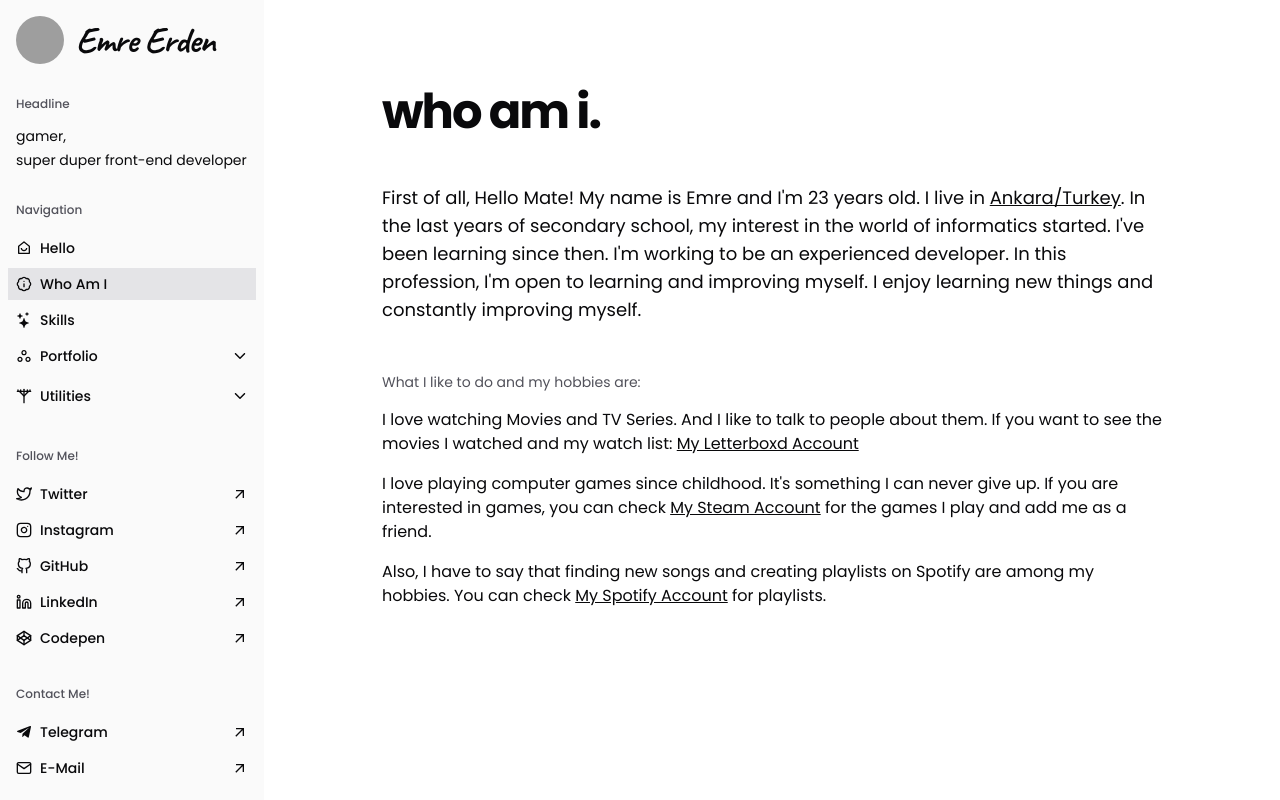
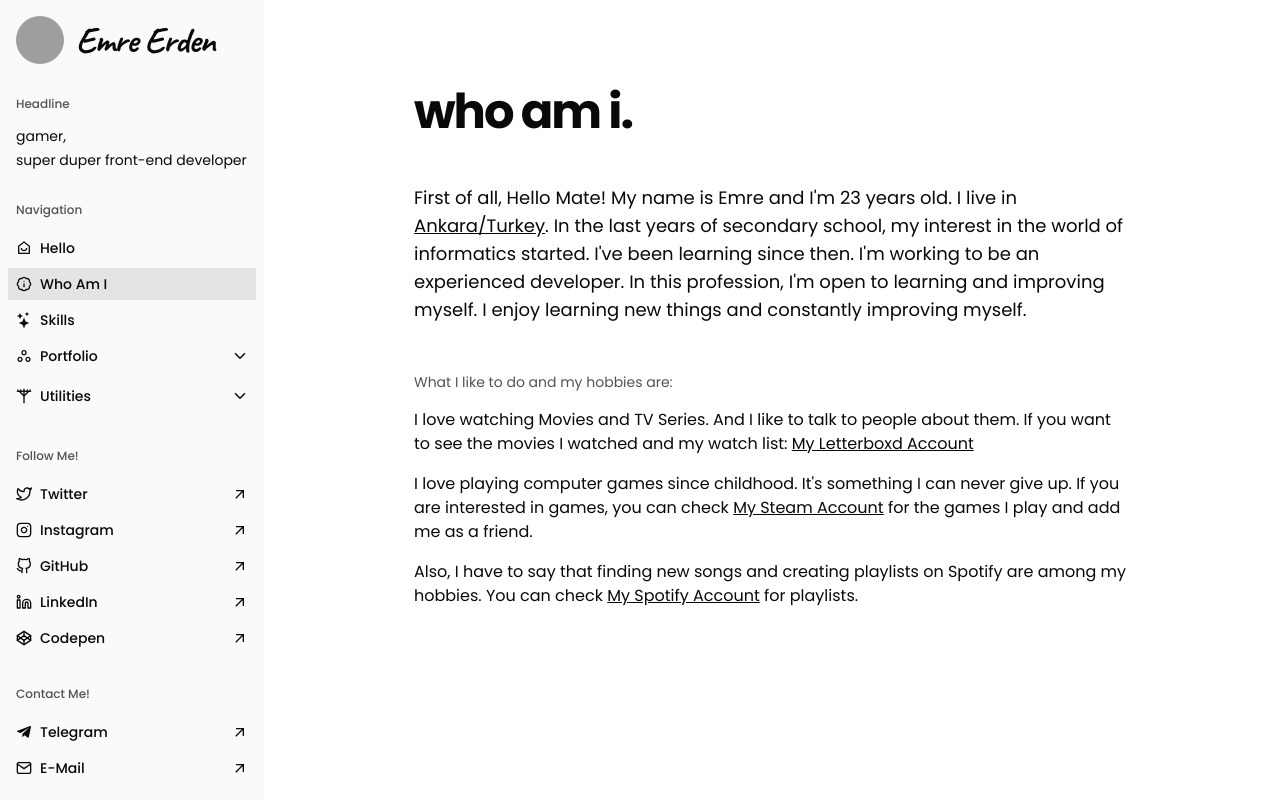
Before and after one commit to Wiazeph/NextJS-emreerden-dev, a Next.js app: page /about-me in a window 1280 px wide. Built offline with nearby package versions, Linux system fonts and the light colour scheme; grey boxes are pictures that could not be loaded.

Commit message:
style edit pages padding

```diff
--- a/src/assets/css/index.css
+++ b/src/assets/css/index.css
@@ -44,10 +44,10 @@
 
   /* Pages */
   .Page {
-    @apply pt-12 mdl:pt-0 px-6 lg:px-8 w-full h-full min-h-dvh max-h-dvh overflow-y-auto;
+    @apply w-full h-full min-h-dvh max-h-dvh overflow-y-auto;
   }
   .Page-Content {
-    @apply w-full max-w-[780px] mx-auto py-6 sm:py-7 md:py-8 mdl:py-14 lg:py-18 lgx:py-22 flex flex-col gap-y-8 sm:gap-y-9 md:gap-y-10 mdl:gap-y-11 lg:gap-y-12;
+    @apply w-full max-w-[780px] mx-auto pt-18 pb-12 mdl:py-14 lg:py-18 lgx:py-22 px-6 lg:px-8 flex flex-col gap-y-8 sm:gap-y-9 md:gap-y-10 mdl:gap-y-11 lg:gap-y-12;
   }
   .Page-Title {
     @apply text-4xl lg:text-5xl text-center mdl:text-left font-bold tracking-[-2px];
--- a/src/components/pages/home/index.tsx
+++ b/src/components/pages/home/index.tsx
@@ -6,28 +6,29 @@ const HomePageComponent = (props: Props) => {
   return (
     <main className="Home Page flex flex-col justify-center">
       <div className="Page-Content">
+        <div className="flex flex-col items-center gap-y-8 text-center mdl:text-left">
           <div className="flex flex-col gap-y-4">
             <span className="font-semibold text-zinc-400 text-lg sm:text-xl md:text-2xl">
               Hi 👋, I am
             </span>
 
-          <div className="font-Caveat text-6xl md:text-7xl -mt-1">
-            Emre Erden
-          </div>
+            <div className="font-Caveat text-6xl md:text-7xl">Emre Erden</div>
 
             <div className="font-semibold text-xl sm:text-2xl md:text-3xl">
               <span className="text-zinc-400">{'<'}</span>
 
-            <span className="sm:ml-0.5 text-pink-500">Front-End Developer</span>
+              <span className="sm:ml-0.5 text-pink-500">
+                Front-End Developer
+              </span>
 
               <span className="text-zinc-400">{' />'}</span>
             </div>
           </div>
 
           <div className="max-w-[550px]">
-          I'm working to be an experienced developer in the Front-End world. In
-          this profession, I'm open to learning and improving myself. I enjoy
-          learning new things and constantly improving myself.
+            I'm working to be an experienced developer in the Front-End world.
+            In this profession, I'm open to learning and improving myself. I
+            enjoy learning new things and constantly improving myself.
           </div>
 
           <a
@@ -39,6 +40,7 @@ const HomePageComponent = (props: Props) => {
             View CV
           </a>
         </div>
+      </div>
     </main>
   )
 }
--- a/src/components/pages/page-header.tsx
+++ b/src/components/pages/page-header.tsx
@@ -10,7 +10,7 @@ const PageHeaderComponent = (props: Props) => {
     <div className="flex flex-col mdl:flex-row mdl:flex-wrap items-center mdl:items-baseline gap-4">
       <div className="Page-Title">{props.pageTitle}</div>
 
-      <div className="flex items-center gap-x-2">
+      <div className="flex items-center gap-x-2 text-center mdl:text-left">
         <div className="hidden lgx:block text-zinc-400 text-sm select-none">
           {'<span>'}
         </div>
```
Lines whose indentation alone changed are shown as unchanged.
